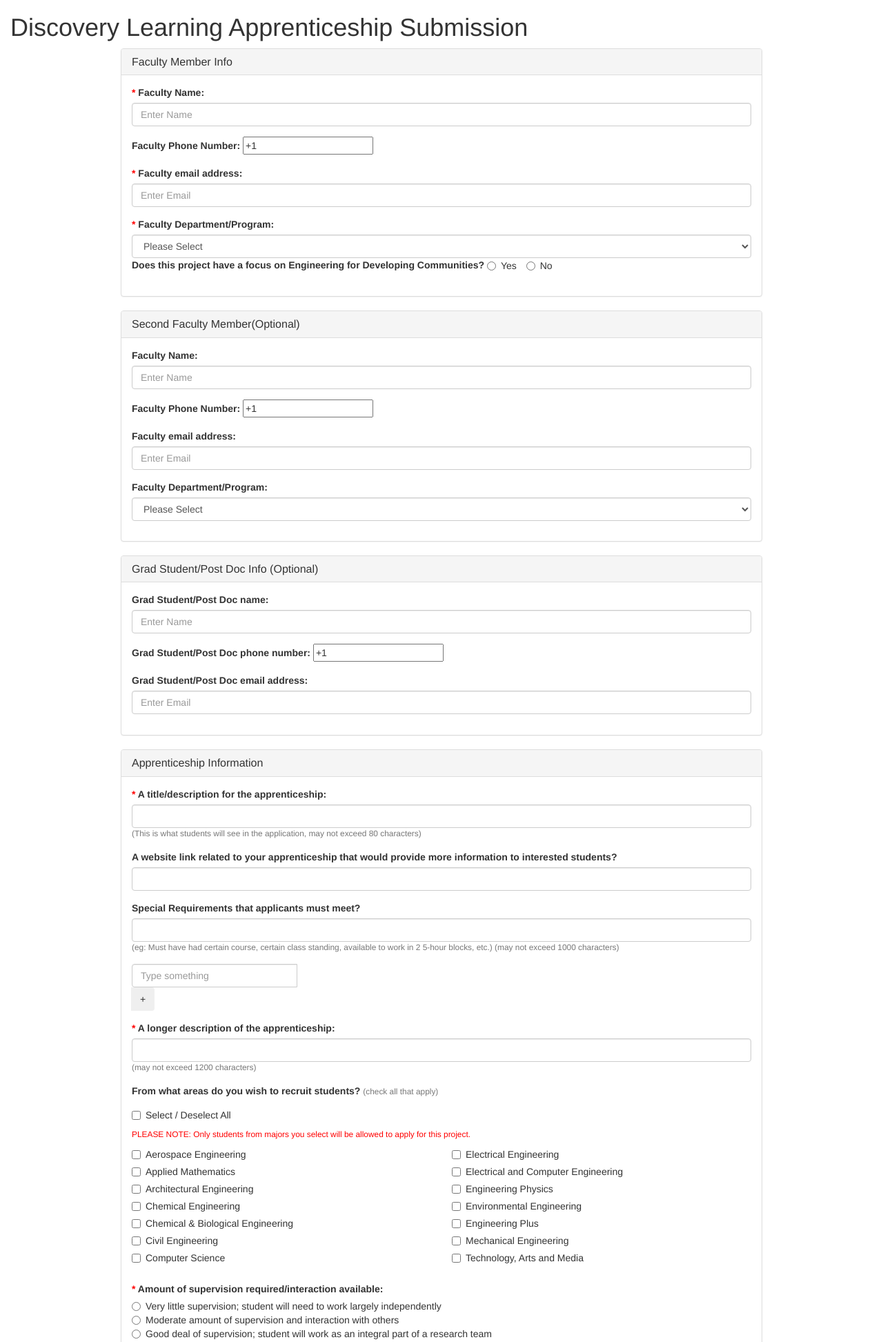
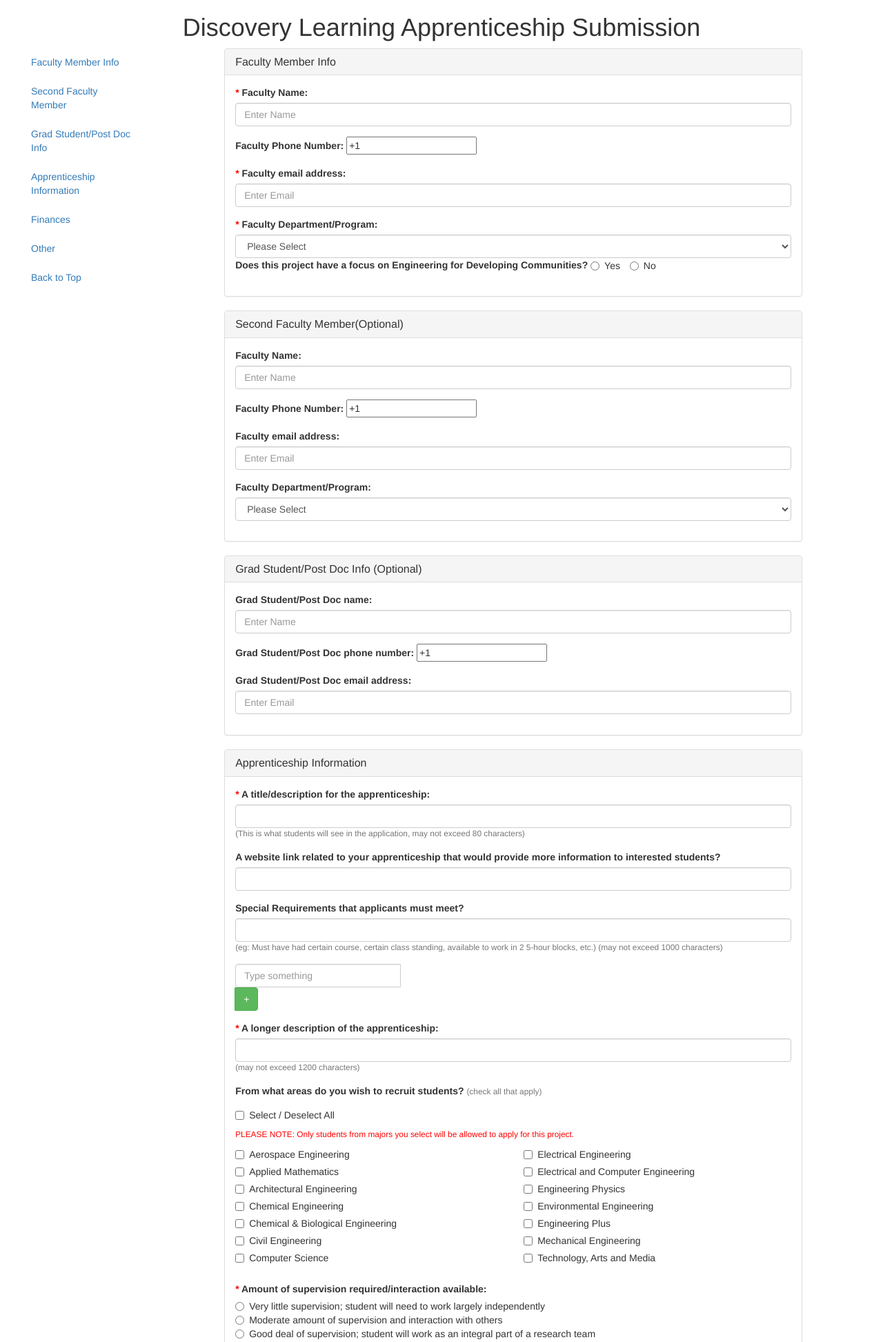
Before and after one commit to SerendpityZOEY/CUBoulderDLASite, a Flask app: page /faculty in a window 1280 px wide. Shown: the top 1945 px of the page at 69% size. Run offline with Flask 2, Linux system fonts and the light colour scheme; some libraries are stand-ins or nearby versions.

Commit message:
add side menu

```diff
--- a/app/static/css/styles.css
+++ b/app/static/css/styles.css
@@ -4,6 +4,24 @@
      margin-right: auto;
 }
 
+h1{
+    text-align:center;
+}
+/*Navbar*/
+.navbar-default .navbar-brand, .navbar-default .navbar-nav>li>a, .navbar-default .navbar-nav>li>a {
+    color: #cfb87c;
+}
+
+.navbar-default .navbar-brand:hover, .navbar-default .navbar-nav>li>a:focus, .navbar-default .navbar-nav>li>a:hover {
+    color: #fff;
+}
+
+.navbar-brand:hover {
+    color: #ffffff;
+    background-color: transparent;
+}
+
+/*Home Page Buttons*/
 .StreamsHero-buttonContainer{
     vertical-align: middle;
     padding-top: 28%;
--- /dev/null
+++ b/app/static/js/sideBar.js
@@ -0,0 +1,29 @@
+/**
+ * Created by yue on 11/2/16.
+ */
+$('#sidebar').affix({
+    offset: {
+        top: 235
+    }
+});
+
+/* activate scrollspy menu */
+var $body   = $(document.body);
+
+$body.scrollspy({
+    target: '#leftCol'
+});
+
+/* smooth scrolling sections */
+$('a[href*=\\#]:not([href=\\#])').click(function() {
+    if (location.pathname.replace(/^\//,'') == this.pathname.replace(/^\//,'') && location.hostname == this.hostname) {
+        var target = $(this.hash);
+        target = target.length ? target : $('[name=' + this.hash.slice(1) +']');
+        if (target.length) {
+            $('html,body').animate({
+                scrollTop: target.offset().top - 50
+            }, 1000);
+            return false;
+        }
+    }
+});
--- a/app/templates/base.html
+++ b/app/templates/base.html
@@ -12,4 +12,5 @@
     <!-- Bootstrap Form Helpers -->
     <link href="../static/BootstrapFormHelpers/dist/css/bootstrap-formhelpers.min.css" rel="stylesheet" media="screen">
     <script src="../static/BootstrapFormHelpers/dist/js/bootstrap-formhelpers.min.js"></script>
+      <link rel="shortcut icon" href="https://kblainec.files.wordpress.com/2016/06/cuboulder-icon.png" />
   </head>
--- a/app/templates/faculty.html
+++ b/app/templates/faculty.html
@@ -3,14 +3,29 @@
 <head>
     <meta charset="UTF-8">
     <title>Faculty Application</title>
+    <link rel="shortcut icon" href="https://kblainec.files.wordpress.com/2016/06/cuboulder-icon.png" />
 </head>
 <body>
     <script src="../static/js/script.js"></script>
 
 <div class="container-fluid">
    <h1>Discovery Learning Apprenticeship Submission</h1>
-   <div class="row">
-      <div class="col-md-9 center">
+
+      <div class="col-md-2" id="leftCol">
+        <ul class="nav nav-stacked" id="sidebar">
+          <li><a href="#facultyInfo">Faculty Member Info</a></li>
+          <li><a href="#facultyInfoII">Second Faculty Member</a></li>
+          <li><a href="#studentInfo">Grad Student/Post Doc Info</a></li>
+          <li><a href="#apprInfo">Apprenticeship Information</a></li>
+          <li><a href="#finance">Finances</a></li>
+          <li><a href="#other">Other</a></li>
+          <li><a href="">Back to Top</a></li>
+        </ul>
+      </div>
+
+    <div class="col-md-10">
+       <div class="row" id="facultyInfo">
+          <div class="col-md-10 center">
                   <div class="panel panel-default">
                   <div class="panel-heading">
                     <h3 class="panel-title">Faculty Member Info</h3>
@@ -60,8 +75,8 @@
               </div>
        </div>
 
-   <div class="row">
-      <div class="col-md-9 center">
+       <div class="row" id="facultyInfoII">
+          <div class="col-md-10 center">
                   <div class="panel panel-default">
                   <div class="panel-heading">
                     <h3 class="panel-title">Second Faculty Member(Optional)</h3>
@@ -105,8 +120,8 @@
               </div>
        </div>
 
-   <div class="row">
-      <div class="col-md-9 center">
+       <div class="row" id="studentInfo">
+          <div class="col-md-10 center">
                   <div class="panel panel-default">
                   <div class="panel-heading">
                     <h3 class="panel-title">Grad Student/Post Doc Info (Optional)</h3>
@@ -131,8 +146,8 @@
               </div>
        </div>
 
-   <div class="row">
-      <div class="col-md-9 center">
+       <div class="row" id="apprInfo">
+          <div class="col-md-10 center">
                   <div class="panel panel-default">
                   <div class="panel-heading">
                     <h3 class="panel-title">Apprenticeship Information</h3>
@@ -164,7 +179,7 @@
                         <div id="field">
                           <input class="form-control" id="field1" type="text" placeholder="Type something">
                             <span class="input-group-btn">
-                            <button id="b1" class="btn add-more" type="button">+</button>
+                                <button id="b1" class="btn add-more btn-success" type="button">+</button>
                             </span>
                         </div>
                         </div>
@@ -287,8 +302,8 @@
               </div>
        </div>
 
-   <div class="row">
-      <div class="col-md-9 center">
+       <div class="row" id="finance">
+          <div class="col-md-10 center">
                   <div class="panel panel-default">
                   <div class="panel-heading">
                     <h3 class="panel-title">Finances</h3>
@@ -311,8 +326,8 @@
               </div>
        </div>
 
-   <div class="row">
-      <div class="col-md-9 center">
+       <div class="row" id="other">
+          <div class="col-md-10 center">
                   <div class="panel panel-default">
                   <div class="panel-heading">
                     <h3 class="panel-title">Other</h3>
@@ -333,6 +348,9 @@
                 </div>
               </div>
        </div>
+    </div>
+
+
 </div>
 
     <script>
@@ -369,8 +387,8 @@
 
 
         });
-
     </script>
+    <script src="../static/js/sideBar.js"></script>
 
 </body>
 </html>
--- a/app/templates/student.html
+++ b/app/templates/student.html
@@ -12,6 +12,7 @@
     <!-- Bootstrap Form Helpers -->
     <link href="../static/BootstrapFormHelpers/dist/css/bootstrap-formhelpers.min.css" rel="stylesheet" media="screen">
     <script src="../static/BootstrapFormHelpers/dist/js/bootstrap-formhelpers.min.js"></script>
+    <link rel="shortcut icon" href="https://kblainec.files.wordpress.com/2016/06/cuboulder-icon.png" />
     <style>
       .sidebar1 {
       float: right;
```
Also changed, not shown: app/templates/index.html (+1 -7 lines). Lines whose indentation alone changed are shown as unchanged.
